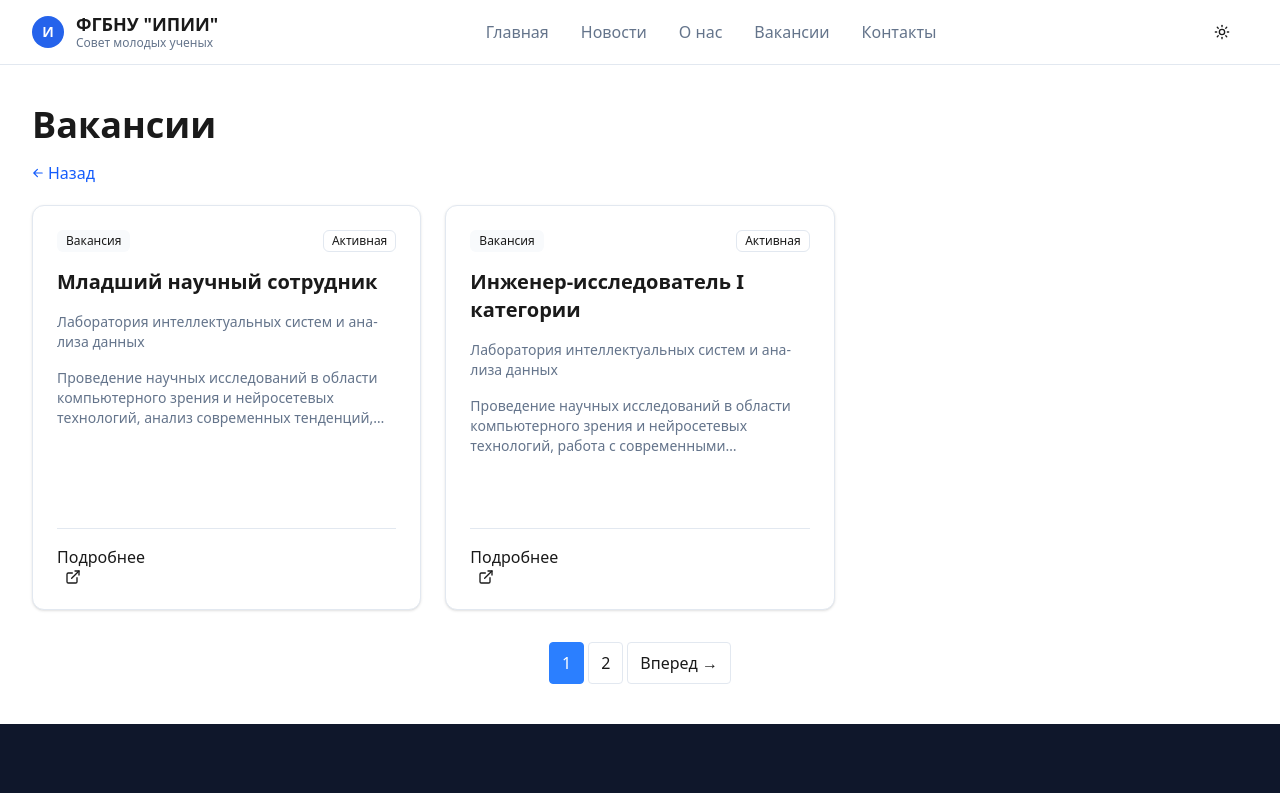
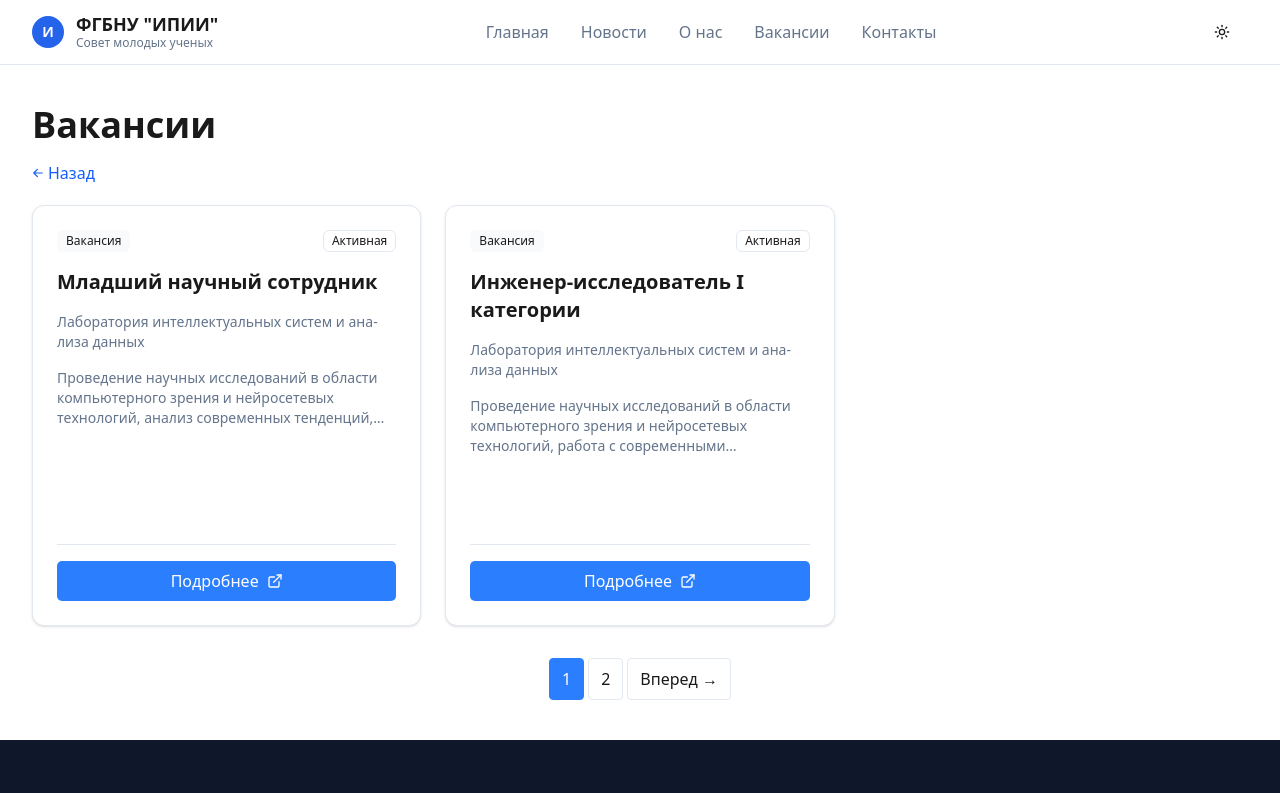
Before and after one commit to Saaayurii/-FGBNU-IPII, a Next.js app in the folder site/: page /vacancies in a window 1280 px wide. Shown: the top 793 px of the page. Built offline with nearby package versions, Linux system fonts and the light colour scheme.

Commit message:
Fix button

```diff
--- a/site/src/app/vacancies/page.tsx
+++ b/site/src/app/vacancies/page.tsx
@@ -190,11 +190,11 @@ export default async function VacanciesPage({
                       </div>
 
                       {/* Кнопка "Подробнее" */}
-                      <div className="pt-4 border-t mt-auto">
+                      <div className="pt-4 border-t mt-4 text-center">
                         <Link
                           href={`/vacancies/${vacancy.slug}`}
                           // variant="outline"
-                          className="w-full mt-4 cursor-pointer"
+                          className="cursor-pointe bg-blue-500 text-white border-blue-500 flex pt-2 pb-2 justify-center items-center rounded-[5px]"
                           // onClick={() => onViewVacancy?.(vacancy)}
                         >
                           Подробнее
```
